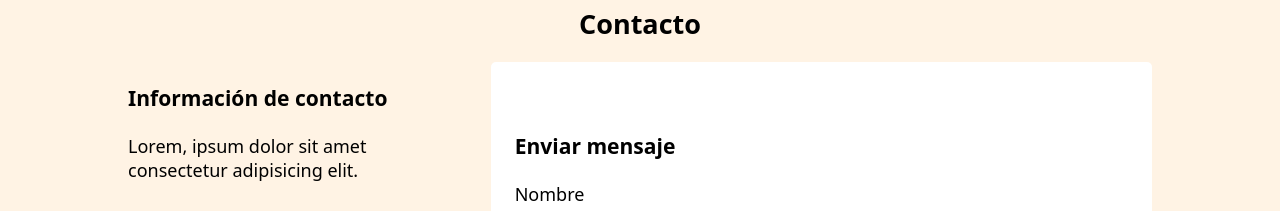
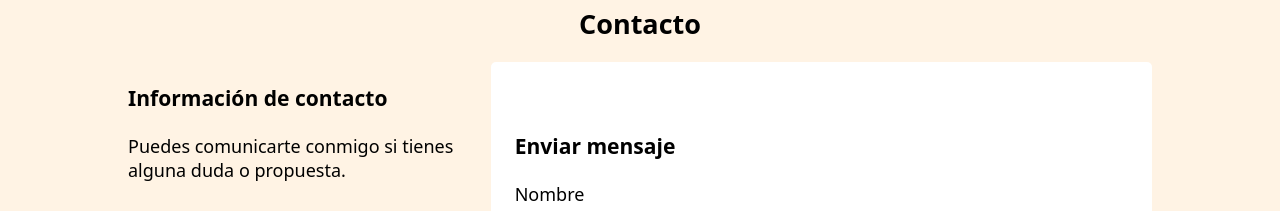
Before and after one commit to jabidsierra/portafolio, a plain HTML site: page index.html in a window 1280 px wide. Shown: the part 3420-3631 px from the top of the page. Drawn offline with nearby package versions, Linux system fonts and the light colour scheme.

Commit message:
contacto

```diff
--- a/index.html
+++ b/index.html
@@ -238,7 +238,7 @@
           <div class="contact__info">
             <h3 class="contact__info-title">Información de contacto</h3>
             <p class="contact__info-description">
-              Lorem, ipsum dolor sit amet consectetur adipisicing elit.
+              Puedes comunicarte conmigo si tienes alguna duda o propuesta.
             </p>
 
             <address class="contatc__info-data">
```
